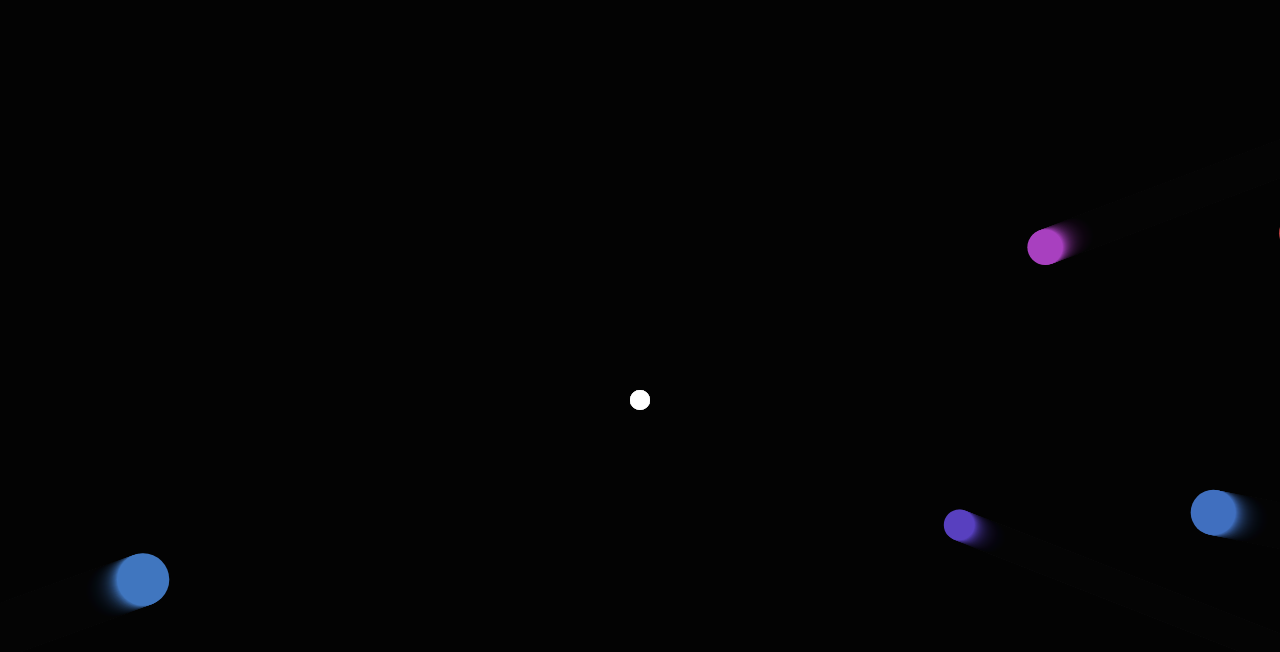
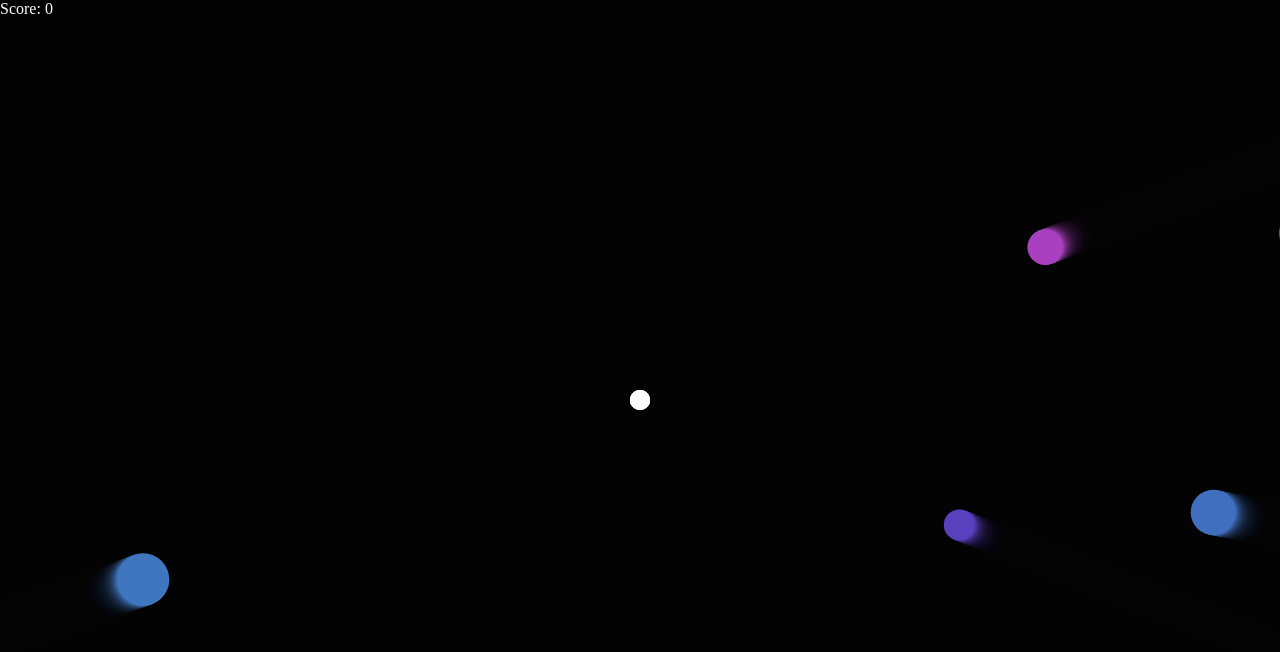
Before and after one commit to Blank0120/shootIt, a Vue app: page / in a window 1280 px wide. Shown: the top 652 px of the page. Built offline with nearby package versions, Linux system fonts and the light colour scheme.

Commit message:
feat: add score

```diff
--- a/src/components/HelloWorld.vue
+++ b/src/components/HelloWorld.vue
@@ -4,6 +4,7 @@ import { Player, Projectile, Enemy } from "../core/core";
 import gsap from "gsap";
 
 const canvasRef = ref();
+let score = ref(0);
 
 onMounted(() => {
   if (!canvasRef.value) {
@@ -99,6 +100,7 @@ onMounted(() => {
         if (dist - enemy.radius - projectile.radius < 1) {
 
           if (enemy.radius - 10 > 5) {
+            score.value += 1;
             gsap.to(enemy, {
               radius: enemy.radius - 10,
             });
@@ -106,6 +108,7 @@ onMounted(() => {
               projectiles.splice(projectileIndex, 1);
             }, 0);
           } else {
+            score.value += 2;
             // remove flash with setTimeout
             setTimeout(() => {
               enemies.splice(index, 1);
@@ -127,6 +130,12 @@ onMounted(() => {
 
 <template>
   <div>
+    <!-- TODO tweak style with tailwind -->
+    <div style="position:absolute;color:white;user-select:none">
+      <span>
+        Score: {{score}}
+      </span>
+    </div>
     <canvas ref="canvasRef">
       This web runtime does not support canvas.
     </canvas>
```
